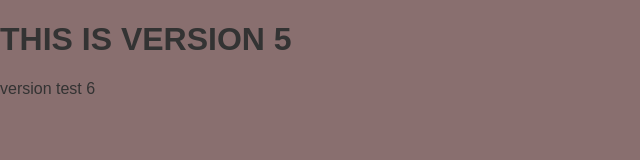
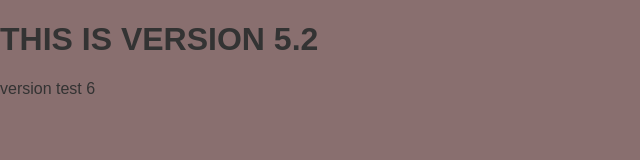
Before and after one commit to avi634V/myrepo, a plain HTML site: page index.html in a window 1280 px wide. Shown: the full height of the page, 0-640 px from the left. Drawn offline with Linux system fonts and the light colour scheme.

Commit message:
chagned to 5.2

```diff
--- a/index.html
+++ b/index.html
@@ -7,7 +7,7 @@
     <link rel="stylesheet" href="style.css"
 </head>
 <body>
-    <h1>THIS IS  VERSION 5</h1>
+    <h1>THIS IS  VERSION 5.2</h1>
      version test 6
 </body>
 </html>
```
